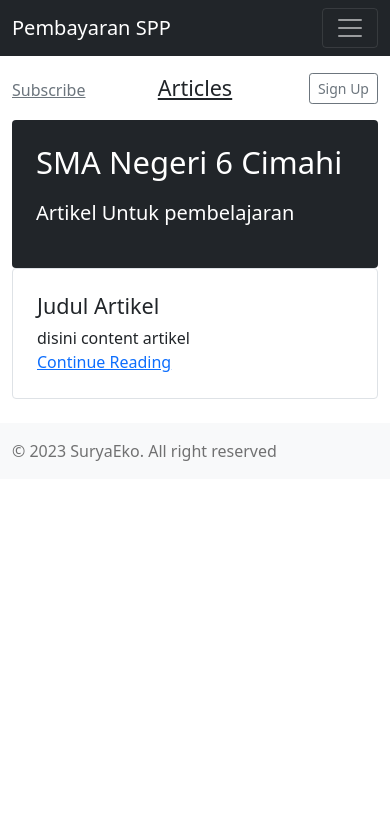
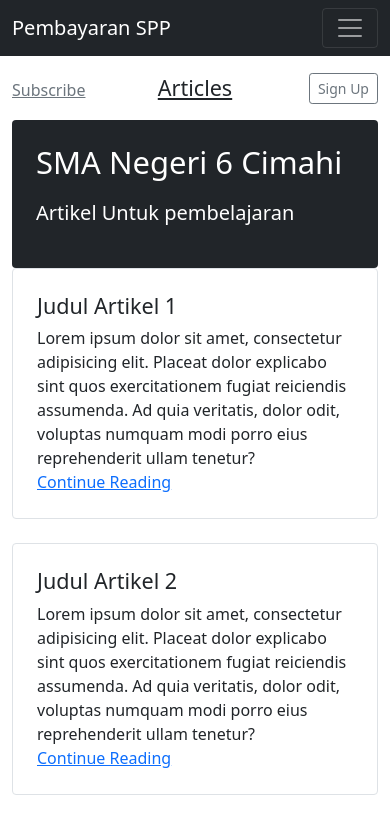
Before and after one commit to suryaekop/PembayaranSPP, a Nuxt app: page /artikel in a window 390 px wide. Shown: the top 818 px of the page. Built offline with nearby package versions, Linux system fonts and the light colour scheme.

Commit message:
Menambah pages artikel

```diff
--- /dev/null
+++ b/components/Card/CardArtikel.vue
@@ -0,0 +1,26 @@
+<template>
+    <div class='col-md-4'>
+            <div class="row g-0 border rounded overflow-hidden flex-md-row mb-4 shadow-smh-md-250 position-relative">
+                <div class="col-12 d-none d-lg-block">
+                    <img :src= "article.img"  alt="#" width="370" height="200">
+                </div>
+                <div class="col-12 p-4 d-flex flex-column position-static">
+                    <h4 class="mb-2">{{ article.title }}</h4>
+                    <p class="card-text mb-auto">{{ article.content }}</p>
+                    <nuxt-link class="stretched-link" :to="'artikel/detail/' + article.id">Continue Reading</nuxt-link>
+                </div>
+            </div>
+        </div>
+</template>
+<script>
+export default{
+    props:{
+        article:{
+            type: Object,
+            default(){
+                return{}
+            }
+        }
+    }
+}
+</script>
--- a/pages/artikel.vue
+++ /dev/null
@@ -1,43 +0,0 @@
-<template>
-    <div class="container">
-        <header class="blog-header py-3">
-            <div class="row flex-nowrap justify-content-between align-items-center">
-                <div class="col-4 pt-1">
-                    <a class="link-secondary" href="#">Subscribe</a>
-                </div>
-                <div class="col-4 text-center">
-                    <a class="text-dark fs-4" href="#">Articles</a>
-                </div>
-                <div class="col-4 d-flex justify-content-end align-items-center">
-                    <a class="btn btn-sm btn-outline-secondary" href="#">Sign Up
-                    </a>
-                </div>
-            </div>
-        </header>
-        <div class="p-4 p-md-5 text-white rounded bg-dark">
-            <div class="col-md-6 px-0">
-                <h1 class="display-5 fsc-italic">SMA Negeri 6 Cimahi</h1>
-                <p class="lead my-3">Artikel Untuk pembelajaran</p>
-            </div>
-        </div>
-        <div class="col-md-4">
-            <div class="row g-0 border rounded overflow-hidden flex-md-row mb-4 shadow-smh-md-250 position-relative">
-                <div class="col-12 d-none d-lg-block">
-                    <img src="#" alt="#">
-                </div>
-                <div class="col-12 p-4 d-flex flex-column position-static">
-                    <h4 class="mb-2">Judul Artikel</h4>
-                    <p class="card-text mb-auto">disini content artikel</p>
-                    <a class="stretched-link" href="#">Continue Reading</a>
-                </div>
-            </div>
-        </div>
-    </div>
-</template>
-<script>
-export default{
-    layout (context){
-        return 'custom'
-    }
-}
-</script>
--- /dev/null
+++ b/pages/artikel/detail/_id.vue
@@ -0,0 +1,60 @@
+<template>
+    <div class="container">
+        <div v-for="article in articles" :key="article.id">
+            <div
+                class=""
+                v-if="article.id == paramId">
+            <div class="col-md-4">
+                <h1 class="align-items-center">Detail Artikel</h1>
+            <div class="row g-0 border rounded overflow-hidden flex-md-row mb-4 shadow-smh-md-250 position-relative">
+                <div class="col-12 d-none d-lg-block">
+                    <img :src= article.img  alt="#" width="370" height="200">
+                </div>
+                <div class="col-12 p-4 d-flex flex-column position-static">
+                    <h4 class="mb-2">{{ article.title }}</h4>
+                    <p class="card-text mb-auto">{{ article.content }}</p>
+                </div>
+            </div>
+        </div>
+</div>
+</div>
+<div class="action mt-4">
+<div class="btn btn-outline-secondary btn-sm mb-3"
+@click="$router.go(-1)">Kembali</div>
+</div>
+</div>
+
+</template>
+<script>
+export default{
+layout (context){
+    return 'custom'
+},
+data(){
+    return{
+        paramId : this.$route.params.id,
+        articles: [
+                {
+                    id: '1',
+                    title:"Judul Artikel 1",
+                    content :"Lorem ipsum dolor sit amet, consectetur adipisicing elit. Placeat dolor explicabo sint quos exercitationem fugiat reiciendis assumenda. Ad quia veritatis, dolor odit, voluptas numquam modi porro eius reprehenderit ullam tenetur?",
+                    img: 'https://images.unsplash.com/photo-1649282806617-c51bb282899c?ixlib=rb-1.2.1&ixid=MnwxMjA3fDB8MHxwaG90by1wYWdlfHx8fGVufDB8fHx8&auto=format&fit=crop&w=2070&q=80'
+                },
+                {
+                    id : '2',
+                    title:"Judul Artikel 2",
+                    content :"Lorem ipsum dolor sit amet, consectetur adipisicing elit. Placeat dolor explicabo sint quos exercitationem fugiat reiciendis assumenda. Ad quia veritatis, dolor odit, voluptas numquam modi porro eius reprehenderit ullam tenetur?",
+                    img: 'https://images.unsplash.com/photo-1635732646038-0a1a2fe3f2d6?ixlib=rb-1.2.1&ixid=MnwxMjA3fDB8MHxwaG90by1wYWdlfHx8fGVufDB8fHx8&auto=format&fit=crop&w=1074&q=80'
+                },
+                {
+                    id : '3',
+                    title:"Judul Artikel 3",
+                    content :"Lorem ipsum dolor sit amet, consectetur adipisicing elit. Placeat dolor explicabo sint quos exercitationem fugiat reiciendis assumenda. Ad quia veritatis, dolor odit, voluptas numquam modi porro eius reprehenderit ullam tenetur?",
+                    img: 'https://images.unsplash.com/photo-1640006807976-a6127e9d6fa0?ixlib=rb-1.2.1&ixid=MnwxMjA3fDB8MHxwaG90by1wYWdlfHx8fGVufDB8fHx8&auto=format&fit=crop&w=1171&q=80'
+                },
+            ]
+
+    }
+}
+}
+</script>
--- /dev/null
+++ b/pages/artikel/index.vue
@@ -0,0 +1,65 @@
+<template>
+    <div class="container">
+        <header class="blog-header py-3">
+            <div class="row flex-nowrap justify-content-between align-items-center">
+                <div class="col-4 pt-1">
+                    <a class="link-secondary" href="#">Subscribe</a>
+                </div>
+                <div class="col-4 text-center">
+                    <a class="text-dark fs-4" href="#">Articles</a>
+                </div>
+                <div class="col-4 d-flex justify-content-end align-items-center">
+                    <a class="btn btn-sm btn-outline-secondary" href="#">Sign Up
+                    </a>
+                </div>
+            </div>
+        </header>
+        <div class="p-4 p-md-5 text-white rounded bg-dark">
+            <div class="col-md-6 px-0">
+                <h1 class="display-5 fsc-italic">SMA Negeri 6 Cimahi</h1>
+                <p class="lead my-3">Artikel Untuk pembelajaran</p>
+            </div>
+        </div>
+        <div class="row mb-2">
+            <CardArtikel v-for="article in articles"
+            :key="article.id"
+            :article="article"/>
+        </div>
+
+    </div>
+</template>
+<script>
+import CardArtikel from "@/components/Card/CardArtikel.vue"
+export default{
+    layout (context){
+        return 'custom'
+    },
+    components:{
+        CardArtikel
+    },
+    data(){
+        return{
+            articles: [
+                {
+                    id : '1',
+                    title:"Judul Artikel 1",
+                    content :"Lorem ipsum dolor sit amet, consectetur adipisicing elit. Placeat dolor explicabo sint quos exercitationem fugiat reiciendis assumenda. Ad quia veritatis, dolor odit, voluptas numquam modi porro eius reprehenderit ullam tenetur?",
+                    img: 'https://images.unsplash.com/photo-1649282806617-c51bb282899c?ixlib=rb-1.2.1&ixid=MnwxMjA3fDB8MHxwaG90by1wYWdlfHx8fGVufDB8fHx8&auto=format&fit=crop&w=2070&q=80'
+                },
+                {
+                    id : '2',
+                    title:"Judul Artikel 2",
+                    content :"Lorem ipsum dolor sit amet, consectetur adipisicing elit. Placeat dolor explicabo sint quos exercitationem fugiat reiciendis assumenda. Ad quia veritatis, dolor odit, voluptas numquam modi porro eius reprehenderit ullam tenetur?",
+                    img: 'https://images.unsplash.com/photo-1635732646038-0a1a2fe3f2d6?ixlib=rb-1.2.1&ixid=MnwxMjA3fDB8MHxwaG90by1wYWdlfHx8fGVufDB8fHx8&auto=format&fit=crop&w=1074&q=80'
+                },
+                {
+                    id : '3',
+                    title:"Judul Artikel 3",
+                    content :"Lorem ipsum dolor sit amet, consectetur adipisicing elit. Placeat dolor explicabo sint quos exercitationem fugiat reiciendis assumenda. Ad quia veritatis, dolor odit, voluptas numquam modi porro eius reprehenderit ullam tenetur?",
+                    img: 'https://images.unsplash.com/photo-1640006807976-a6127e9d6fa0?ixlib=rb-1.2.1&ixid=MnwxMjA3fDB8MHxwaG90by1wYWdlfHx8fGVufDB8fHx8&auto=format&fit=crop&w=1171&q=80'
+                },
+            ]
+        }
+    }
+}
+</script>
```
